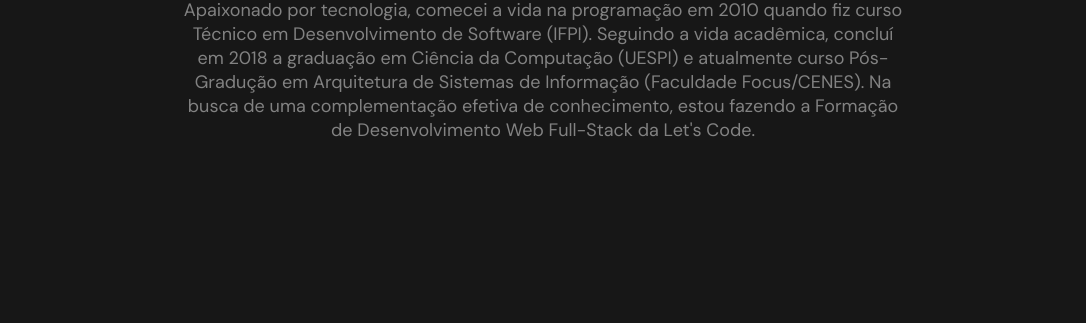
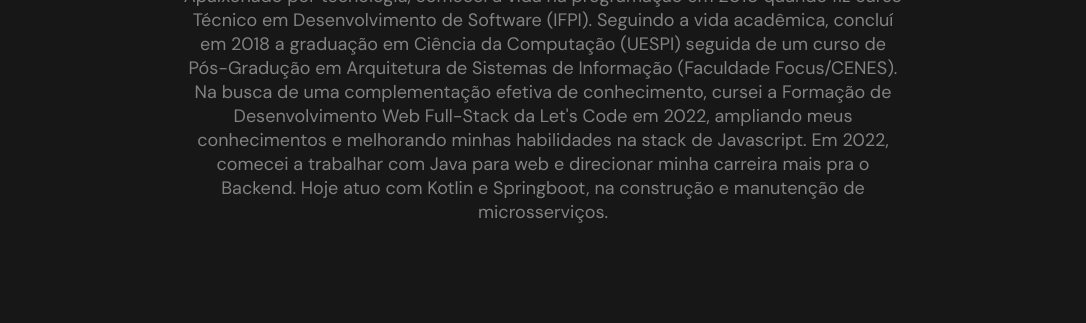
Before and after one commit to lukazrocha/lukazrocha.github.io, a plain HTML site: page docs/index.html in a window 1280 px wide. Shown: the part 574-897 px from the top of the page, without its empty margins (97-1183 px from the left). Drawn offline with Linux system fonts and the light colour scheme.

Commit message:
Alterando sobre mim

```diff
--- a/docs/index.html
+++ b/docs/index.html
@@ -51,10 +51,7 @@
 			</div>
 
 			<div class="avatar">
-				<img
-					src="images/lukaz.jpeg"
-					alt="Foto de Lukaz Rocha - selfie no espelho"
-				/>
+				<img src="images/lukaz.jpeg" alt="Foto de Lukaz Rocha" />
 			</div>
 		</section>
 		<section class="sobre-mim">
@@ -64,11 +61,16 @@
 					Apaixonado por tecnologia, comecei a vida na programação em
 					2010 quando fiz curso Técnico em Desenvolvimento de Software
 					(IFPI). Seguindo a vida acadêmica, concluí em 2018 a
-					graduação em Ciência da Computação (UESPI) e atualmente
-					curso Pós-Gradução em Arquitetura de Sistemas de Informação
-					(Faculdade Focus/CENES). Na busca de uma complementação
-					efetiva de conhecimento, estou fazendo a Formação de
-					Desenvolvimento Web Full-Stack da Let's Code.
+					graduação em Ciência da Computação (UESPI) seguida de um
+					curso de Pós-Gradução em Arquitetura de Sistemas de
+					Informação (Faculdade Focus/CENES). Na busca de uma
+					complementação efetiva de conhecimento, cursei a Formação de
+					Desenvolvimento Web Full-Stack da Let's Code em 2022,
+					ampliando meus conhecimentos e melhorando minhas habilidades
+					na stack de Javascript. Em 2022, comecei a trabalhar com
+					Java para web e direcionar minha carreira mais pra o
+					Backend. Hoje atuo com Kotlin e Springboot, na construção e
+					manutenção de microsserviços.
 				</p>
 			</div>
 		</section>
```
